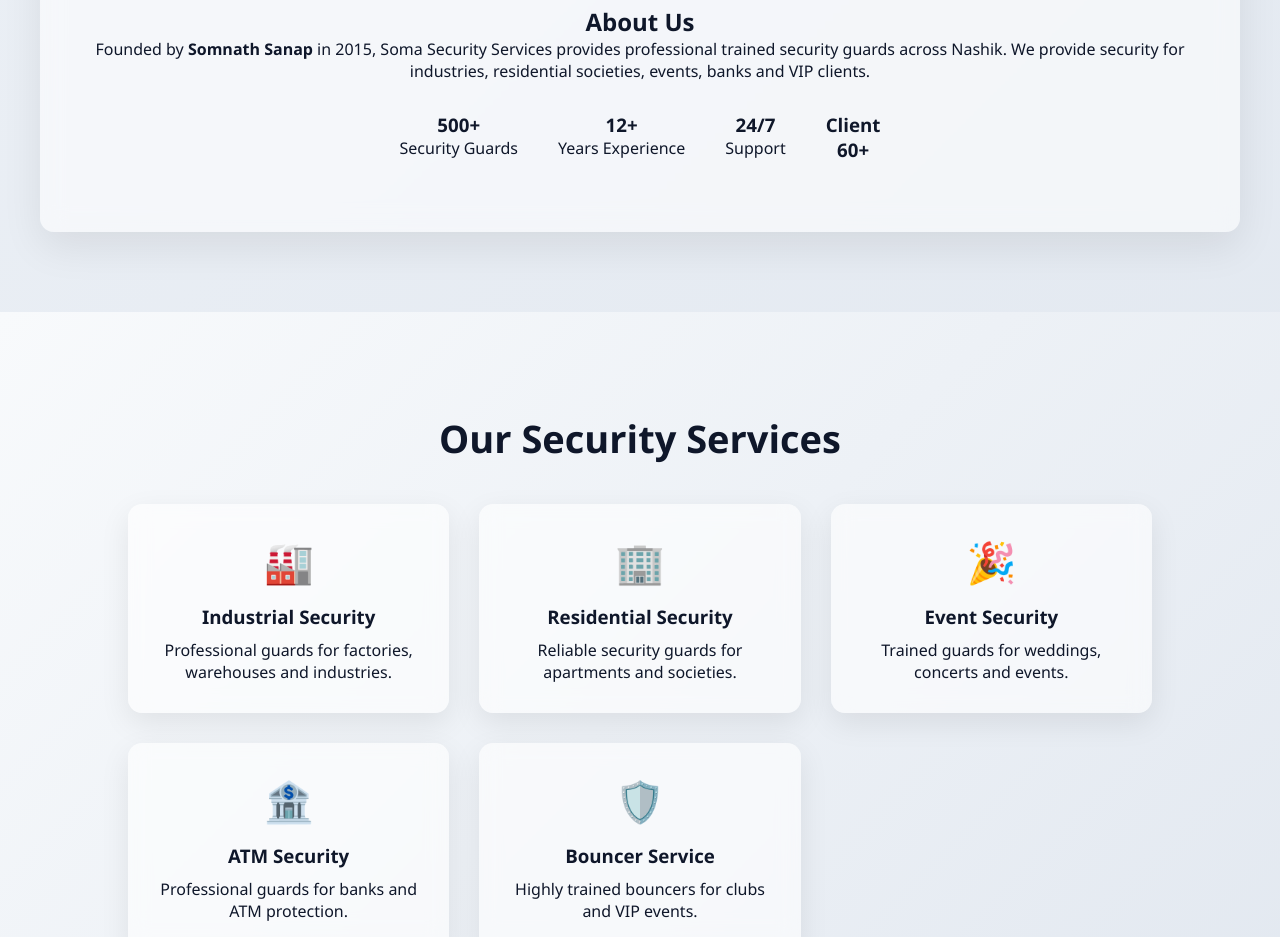
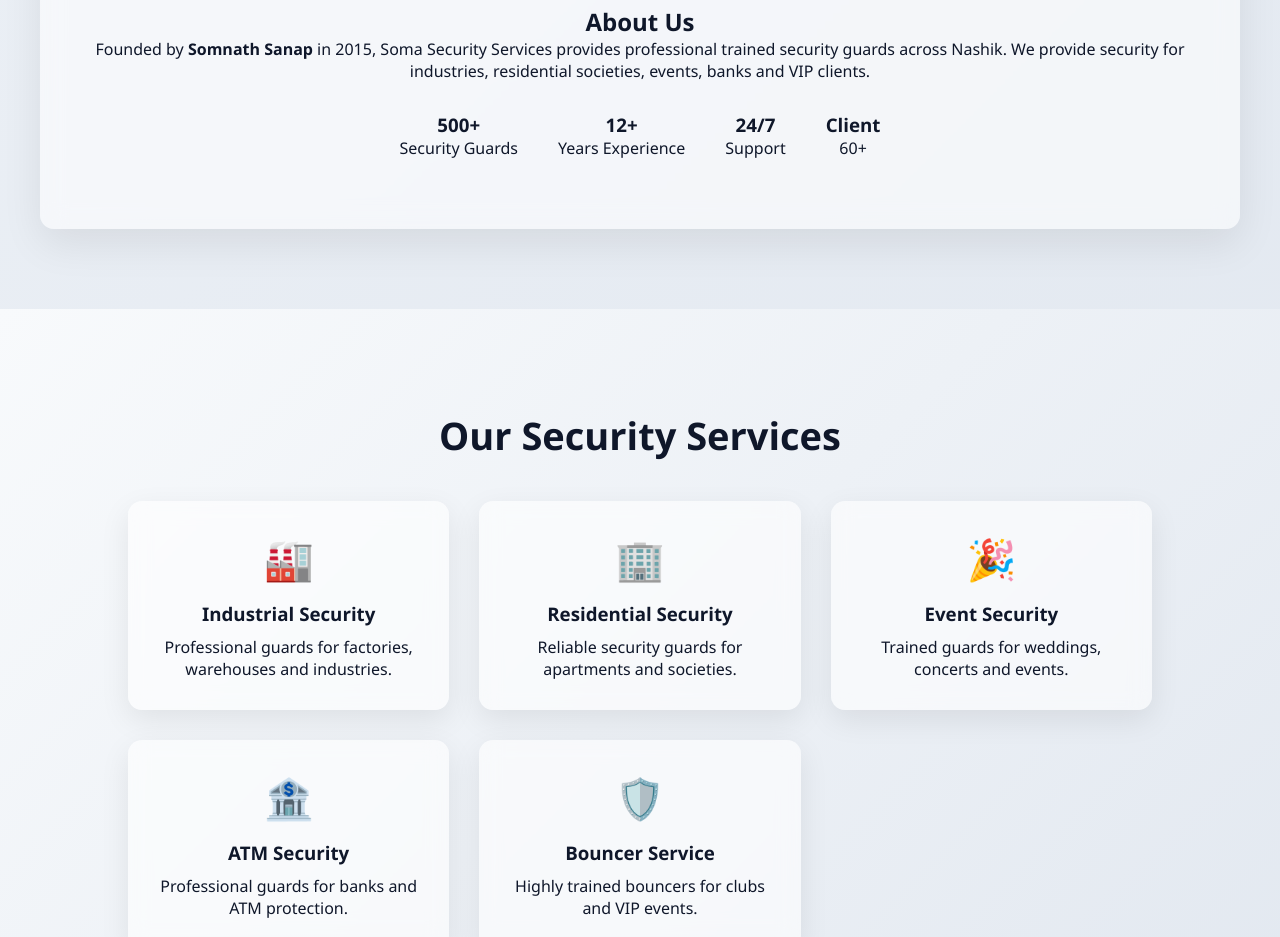
Before and after one commit to Yuvrajbharule/SomasecurityServices, a plain HTML site: page index.html in a window 1280 px wide. Shown: the part 1060-1997 px from the top of the page. Drawn offline with Linux system fonts and the light colour scheme.

Commit message:
Fix HTML structure for client section

```diff
--- a/index.html
+++ b/index.html
@@ -107,7 +107,7 @@
 
   <div class="stat animate">
 <h3>Client</h3>
-<h3>60+<h3>
+<p>60+<p>
 </div>
 
 </div>
```
